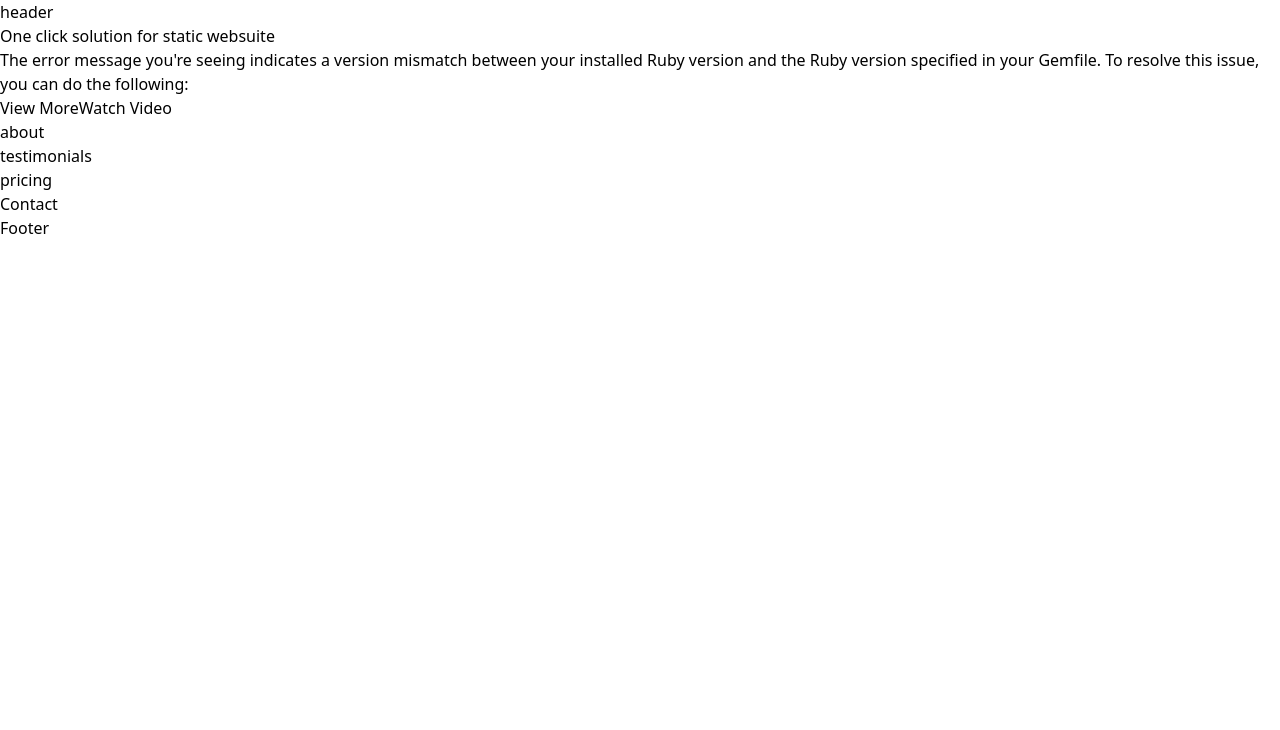
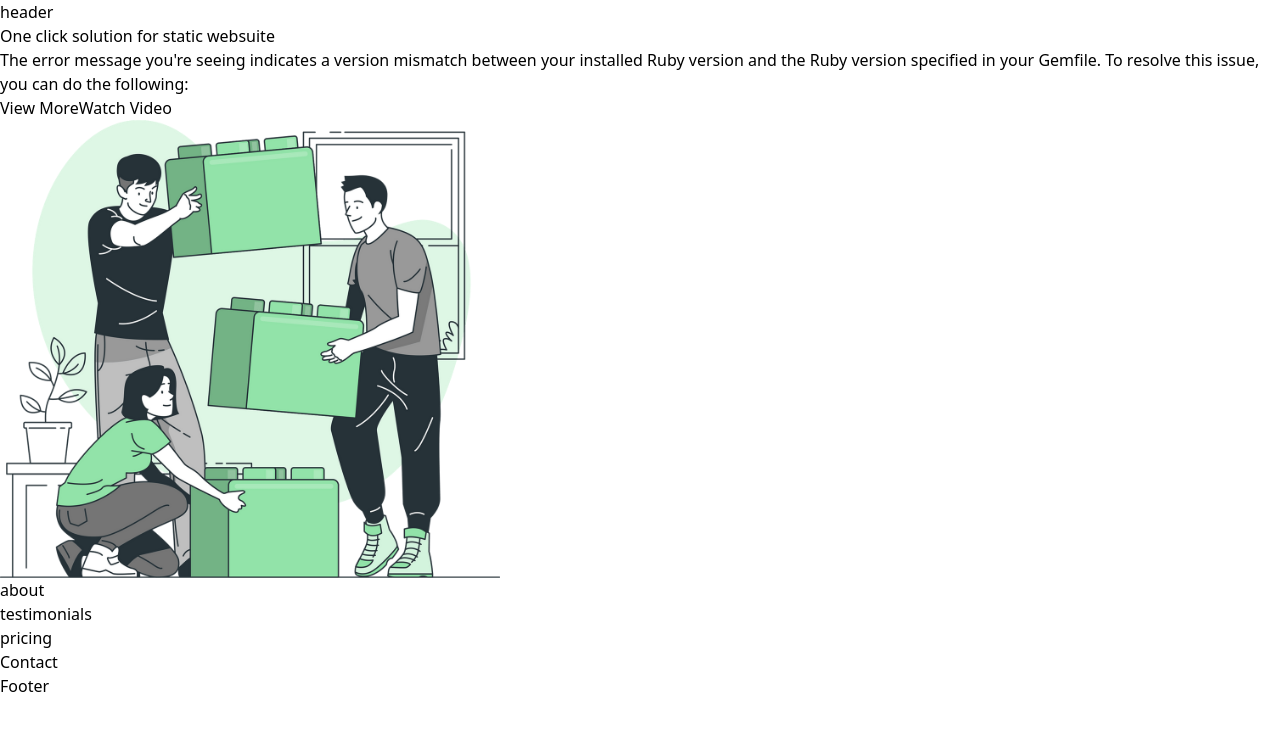
Before and after one commit to LincolinAngaya/LinkAgency, a React (Vite) app in the folder linkagency/: page / in a window 1280 px wide. Shown: the top 730 px of the page. Built offline with nearby package versions, Linux system fonts and the light colour scheme.

Commit message:
add hero image

```diff
--- a/linkagency/src/Section/Hero.jsx
+++ b/linkagency/src/Section/Hero.jsx
@@ -1,5 +1,5 @@
 import React from 'react'
-// import heroImg from '../assets/images/heroImg.png'
+import heroImg from '../assets/images/heroImg.png'
 function Hero() {
   return (
    <section className='flex flex-col lg:flex-row justify-between items-center gap-4 w-full bg-slate-100 h-auto lg:h-screen'>
@@ -11,7 +11,8 @@ function Hero() {
    <button className='border-2 border-green-800 text-green-800  px-4 lg:px-8 py-3 rounded-md text-[18px] hover:border-black hover:text-black cursor-pointer'>Watch Video</button>
    </div>
    </div>
-   <div className='flex justify-center items-center '>
+   <div className='flex justify-center items-center w-1/2 px-5 py-20 object-cover'>
+    <img src={heroImg} alt='hero image' width={500} height={500} />
    </div>
    </section>
   )
```
